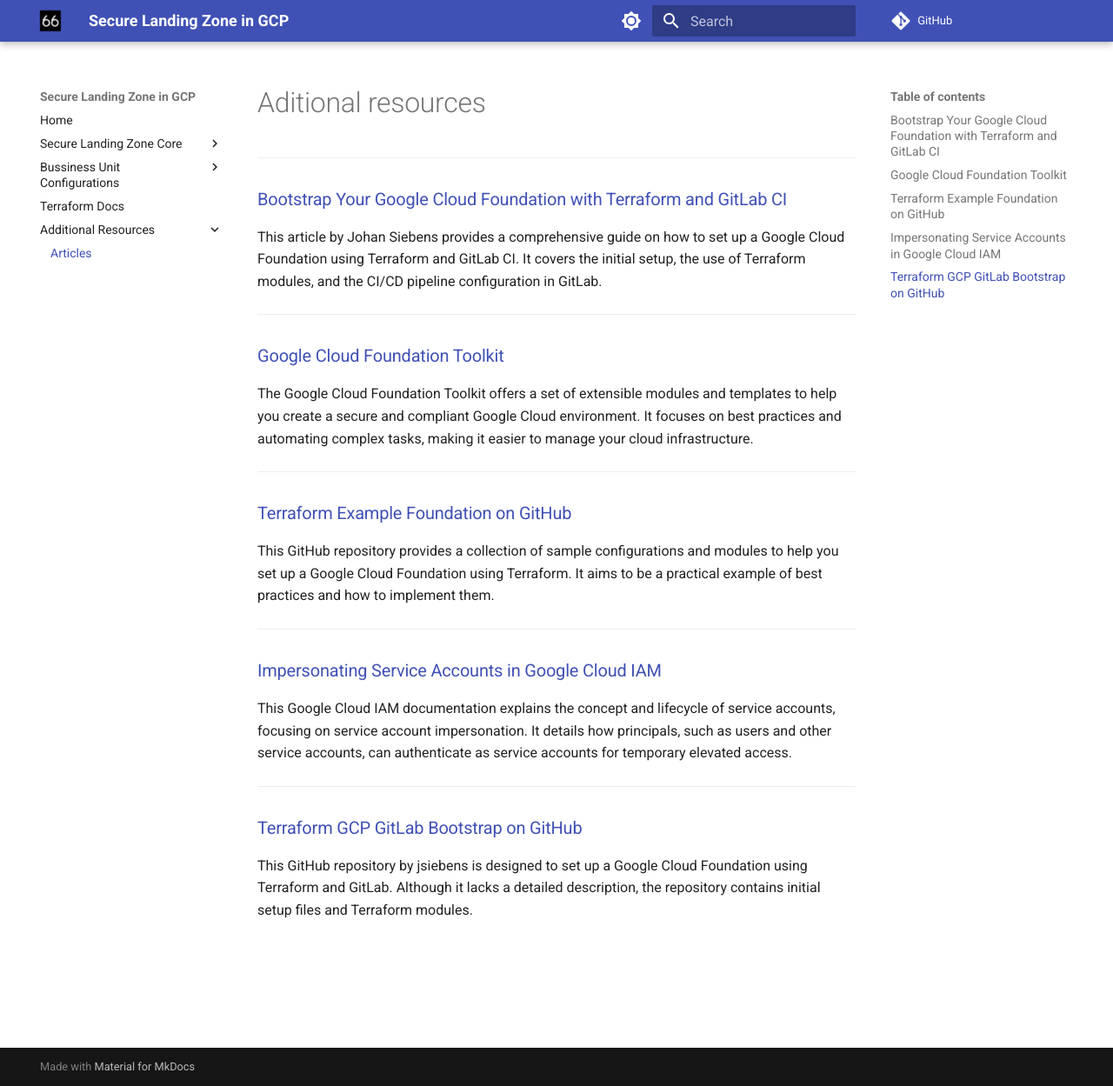
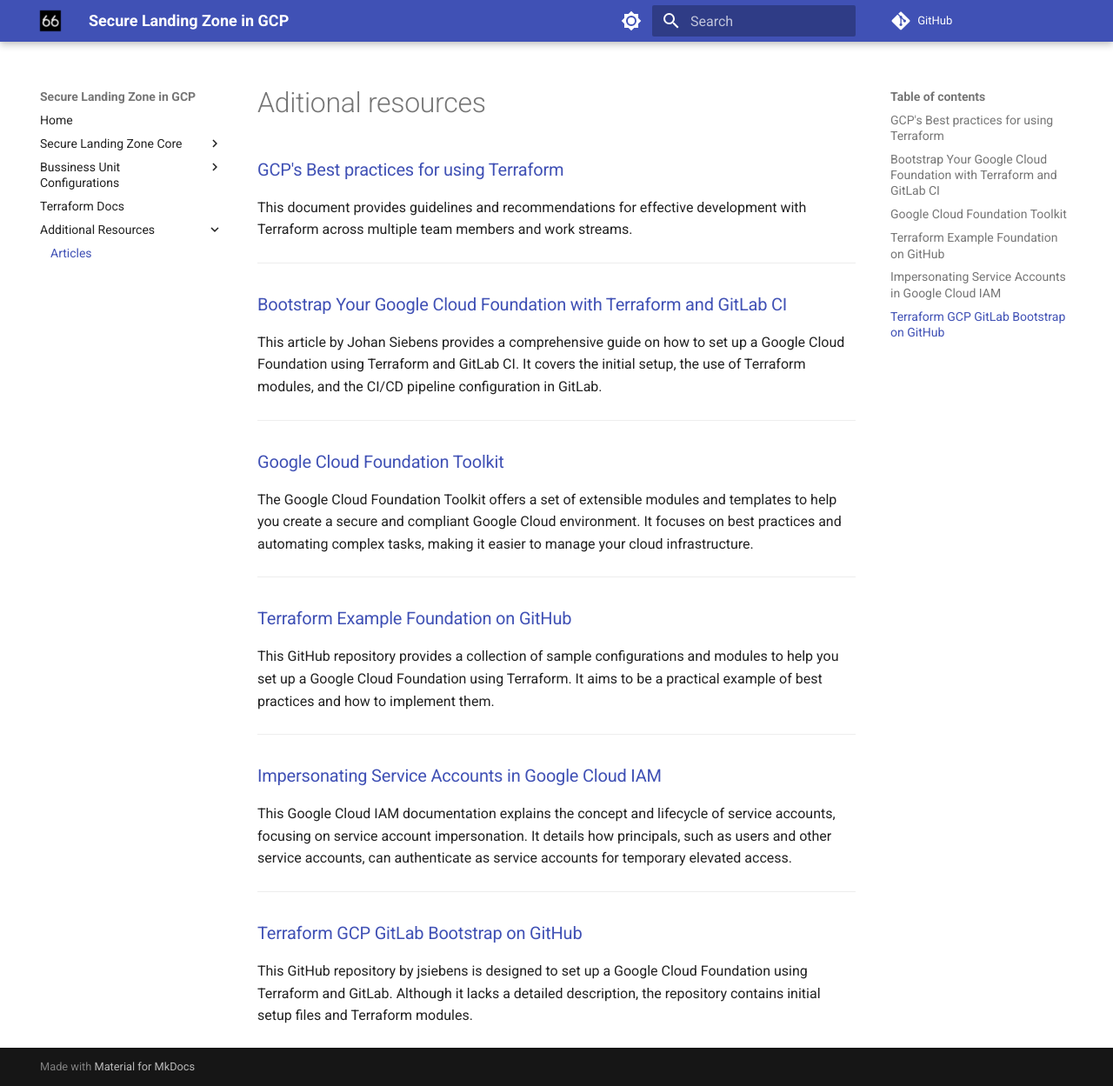
Before and after one commit to Lapeyus/GCP-SLZ, an MkDocs documentation site: the page built from documentation/docs/additional-resources.md, in a window 1280 px wide and 1249 px high. Shown: the whole window at 87% size. Built offline with MkDocs 1.6.1 and Material for MkDocs 9.7.7, drawn with Linux system fonts in a browser that asks for light colours; comment, search, counter and statistics services are not loaded.

Commit message:
naming conventions on seed

```diff
--- a/documentation/docs/additional-resources.md
+++ b/documentation/docs/additional-resources.md
@@ -1,4 +1,8 @@
 # Aditional resources
+
+### [GCP's Best practices for using Terraform](https://cloud.google.com/docs/terraform/best-practices-for-terraform/)
+
+This document provides guidelines and recommendations for effective development with Terraform across multiple team members and work streams.
 
 ---
 
```
Also changed, not shown: 2 other files.
